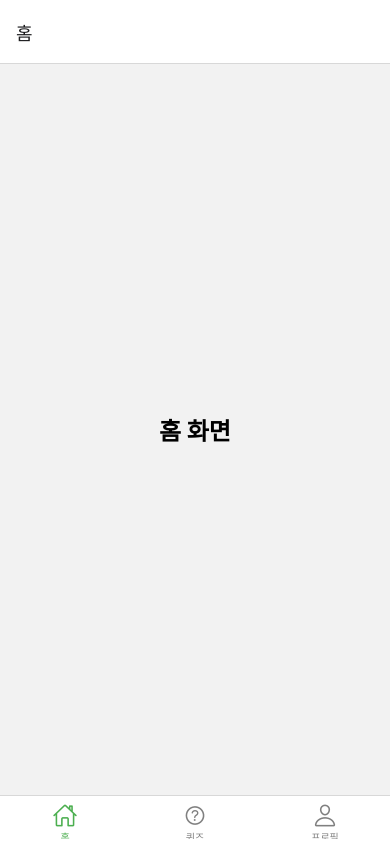
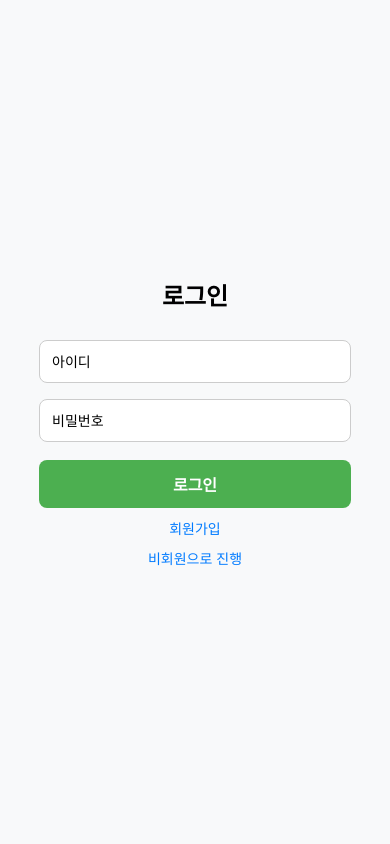
Before and after one commit to gyhan0223/SangSik, a React Native app: screen /Login in a window 390 px wide. Built offline with nearby package versions, Linux system fonts and the light colour scheme.

Commit message:
홈 화면 추가 + 앱 시작 시 로그인 페이지 구현 + 비회원 클릭시 바로 홈 화면으로 들어옴

```diff
--- /dev/null
+++ b/App.js
@@ -0,0 +1,54 @@
+import React from "react";
+import { createBottomTabNavigator } from "@react-navigation/bottom-tabs";
+import { createStackNavigator } from "@react-navigation/stack";
+import { NavigationContainer } from "@react-navigation/native";
+import { Ionicons } from "@expo/vector-icons"; // 아이콘 사용
+
+import HomeScreen from "./screens/HomeScreen";
+import QuizScreen from "./screens/QuizScreen";
+import ProfileScreen from "./screens/ProfileScreen";
+import LoginScreen from "./screens/LoginScreen";
+import SignUpScreen from "./screens/SignUpScreen";
+
+const Tab = createBottomTabNavigator();
+const Stack = createStackNavigator();
+
+// ✅ Tab Navigator (홈, 퀴즈, 프로필)
+function TabNavigator() {
+  return (
+    <Tab.Navigator
+      screenOptions={({ route }) => ({
+        tabBarIcon: ({ color, size }) => {
+          let iconName;
+          if (route.name === "홈") iconName = "home-outline";
+          else if (route.name === "퀴즈") iconName = "help-circle-outline";
+          else if (route.name === "프로필") iconName = "person-outline";
+
+          return <Ionicons name={iconName} size={size} color={color} />;
+        },
+        tabBarActiveTintColor: "#4CAF50",
+        tabBarInactiveTintColor: "gray",
+      })}
+    >
+      <Tab.Screen name="홈" component={HomeScreen} />
+      <Tab.Screen name="퀴즈" component={QuizScreen} />
+      <Tab.Screen name="프로필" component={ProfileScreen} />
+    </Tab.Navigator>
+  );
+}
+
+// ✅ Stack Navigator (로그인 → 홈)
+export default function App() {
+  return (
+    <NavigationContainer>
+      <Stack.Navigator
+        initialRouteName="Login"
+        screenOptions={{ headerShown: false }}
+      >
+        <Stack.Screen name="Login" component={LoginScreen} />
+        <Stack.Screen name="SignUp" component={SignUpScreen} />
+        <Stack.Screen name="Main" component={TabNavigator} />
+      </Stack.Navigator>
+    </NavigationContainer>
+  );
+}
--- a/index.js
+++ b/index.js
@@ -1,6 +1,6 @@
 import { registerRootComponent } from "expo";
 
-import App from "./screens/App";
+import App from "./App";
 
 // registerRootComponent calls AppRegistry.registerComponent('main', () => App);
 // It also ensures that whether you load the app in Expo Go or in a native build,
--- a/screens/App.js
+++ /dev/null
@@ -1,34 +0,0 @@
-import React from "react";
-import { createBottomTabNavigator } from "@react-navigation/bottom-tabs";
-import { NavigationContainer } from "@react-navigation/native";
-import HomeScreen from "./HomeScreen";
-import QuizScreen from "./QuizScreen";
-import ProfileScreen from "./ProfileScreen";
-import { Ionicons } from "@expo/vector-icons"; // 아이콘 사용
-
-const Tab = createBottomTabNavigator();
-
-export default function App() {
-  return (
-    <NavigationContainer>
-      <Tab.Navigator
-        screenOptions={({ route }) => ({
-          tabBarIcon: ({ color, size }) => {
-            let iconName;
-            if (route.name === "홈") iconName = "home-outline";
-            else if (route.name === "퀴즈") iconName = "help-circle-outline";
-            else if (route.name === "프로필") iconName = "person-outline";
-
-            return <Ionicons name={iconName} size={size} color={color} />;
-          },
-          tabBarActiveTintColor: "#4CAF50",
-          tabBarInactiveTintColor: "gray",
-        })}
-      >
-        <Tab.Screen name="홈" component={HomeScreen} />
-        <Tab.Screen name="퀴즈" component={QuizScreen} />
-        <Tab.Screen name="프로필" component={ProfileScreen} />
-      </Tab.Navigator>
-    </NavigationContainer>
-  );
-}
--- a/screens/HomeScreen.js
+++ b/screens/HomeScreen.js
@@ -1,15 +1,92 @@
-import React from "react";
-import { View, Text, StyleSheet } from "react-native";
+import React, { useState } from "react";
+import {
+  View,
+  Text,
+  ScrollView,
+  TouchableOpacity,
+  StyleSheet,
+} from "react-native";
+import { useNavigation } from "@react-navigation/native";
 
 export default function HomeScreen() {
+  const navigation = useNavigation();
+  const [points, setPoints] = useState(100); // 예시 포인트 값
+
+  // 카테고리 목록
+  const categories = ["과학", "역사", "스포츠", "음악", "영화", "기술", "문학"];
+
   return (
     <View style={styles.container}>
-      <Text style={styles.text}>홈 화면</Text>
+      {/* 헤더 */}
+      <View style={styles.header}>
+        <Text style={styles.headerTitle}>홈</Text>
+        <Text style={styles.headerPoints}>내 포인트: {points}점</Text>
+      </View>
+
+      {/* 카테고리 선택 */}
+      <Text style={styles.categoryTitle}>카테고리 선택</Text>
+      <ScrollView
+        horizontal
+        showsHorizontalScrollIndicator={false}
+        style={styles.categoryScroll}
+      >
+        {categories.map((category, index) => (
+          <TouchableOpacity
+            key={index}
+            style={styles.categoryButton}
+            onPress={() => navigation.navigate("퀴즈", { category })}
+          >
+            <Text style={styles.categoryText}>{category}</Text>
+          </TouchableOpacity>
+        ))}
+      </ScrollView>
     </View>
   );
 }
 
 const styles = StyleSheet.create({
-  container: { flex: 1, justifyContent: "center", alignItems: "center" },
-  text: { fontSize: 24, fontWeight: "bold" },
+  container: {
+    flex: 1,
+    backgroundColor: "#f8f9fa",
+  },
+  header: {
+    flexDirection: "row",
+    justifyContent: "space-between",
+    alignItems: "center",
+    paddingHorizontal: 20,
+    paddingVertical: 10,
+    backgroundColor: "#4CAF50",
+  },
+  headerTitle: {
+    fontSize: 24,
+    fontWeight: "bold",
+    color: "#fff",
+  },
+  headerPoints: {
+    fontSize: 16,
+    color: "#fff",
+  },
+  categoryTitle: {
+    fontSize: 20,
+    fontWeight: "bold",
+    marginTop: 20,
+    marginLeft: 20,
+  },
+  categoryScroll: {
+    marginTop: 10,
+    paddingHorizontal: 10,
+    flexGrow: 0, // 👈 스크롤뷰가 불필요하게 커지는 걸 방지
+  },
+  categoryButton: {
+    backgroundColor: "#4CAF50",
+    paddingVertical: 8, // 줄여서 버튼 크기 조정
+    paddingHorizontal: 15, // 좌우 공간 적절히 유지
+    borderRadius: 15, // 둥근 정도 조정
+    marginHorizontal: 5,
+  },
+  categoryText: {
+    fontSize: 16,
+    color: "#fff",
+    fontWeight: "bold",
+  },
 });
--- /dev/null
+++ b/screens/LoginScreen.js
@@ -0,0 +1,96 @@
+import React, { useState } from "react";
+import {
+  View,
+  Text,
+  TextInput,
+  TouchableOpacity,
+  StyleSheet,
+} from "react-native";
+import { useNavigation } from "@react-navigation/native";
+
+export default function LoginScreen() {
+  const navigation = useNavigation();
+  const [id, setId] = useState("");
+  const [password, setPassword] = useState("");
+
+  return (
+    <View style={styles.container}>
+      <Text style={styles.title}>로그인</Text>
+
+      <TextInput
+        style={styles.input}
+        placeholder="아이디"
+        value={id}
+        onChangeText={setId}
+      />
+      <TextInput
+        style={styles.input}
+        placeholder="비밀번호"
+        secureTextEntry
+        value={password}
+        onChangeText={setPassword}
+      />
+
+      <TouchableOpacity style={styles.loginButton}>
+        <Text style={styles.loginButtonText}>로그인</Text>
+      </TouchableOpacity>
+
+      <TouchableOpacity
+        style={styles.optionButton}
+        onPress={() => navigation.navigate("SignUp")}
+      >
+        <Text style={styles.optionText}>회원가입</Text>
+      </TouchableOpacity>
+
+      <TouchableOpacity
+        style={styles.optionButton}
+        onPress={() => navigation.replace("Main")}
+      >
+        <Text style={styles.optionText}>비회원으로 진행</Text>
+      </TouchableOpacity>
+    </View>
+  );
+}
+
+const styles = StyleSheet.create({
+  container: {
+    flex: 1,
+    justifyContent: "center",
+    alignItems: "center",
+    backgroundColor: "#f8f9fa",
+  },
+  title: {
+    fontSize: 24,
+    fontWeight: "bold",
+    marginBottom: 20,
+  },
+  input: {
+    width: "80%",
+    padding: 12,
+    marginVertical: 8,
+    borderWidth: 1,
+    borderColor: "#ccc",
+    borderRadius: 8,
+    backgroundColor: "#fff",
+  },
+  loginButton: {
+    backgroundColor: "#4CAF50",
+    padding: 12,
+    borderRadius: 8,
+    width: "80%",
+    alignItems: "center",
+    marginTop: 10,
+  },
+  loginButtonText: {
+    color: "#fff",
+    fontSize: 16,
+    fontWeight: "bold",
+  },
+  optionButton: {
+    marginTop: 10,
+  },
+  optionText: {
+    fontSize: 14,
+    color: "#007bff",
+  },
+});
--- a/screens/QuizScreen.js
+++ b/screens/QuizScreen.js
@@ -103,7 +103,6 @@ export default function QuizScreen() {
           </TouchableOpacity>
         ))}
       </View>
-      );
     </View>
   );
 }
--- /dev/null
+++ b/screens/SignUpScreen.js
@@ -0,0 +1,78 @@
+import React, { useState } from "react";
+import {
+  View,
+  Text,
+  TextInput,
+  TouchableOpacity,
+  StyleSheet,
+} from "react-native";
+import { useNavigation } from "@react-navigation/native";
+
+export default function SignUpScreen() {
+  const navigation = useNavigation();
+  const [id, setId] = useState("");
+  const [password, setPassword] = useState("");
+
+  return (
+    <View style={styles.container}>
+      <Text style={styles.title}>회원가입</Text>
+
+      <TextInput
+        style={styles.input}
+        placeholder="아이디"
+        value={id}
+        onChangeText={setId}
+      />
+      <TextInput
+        style={styles.input}
+        placeholder="비밀번호"
+        secureTextEntry
+        value={password}
+        onChangeText={setPassword}
+      />
+
+      <TouchableOpacity
+        style={styles.confirmButton}
+        onPress={() => navigation.goBack()}
+      >
+        <Text style={styles.confirmButtonText}>확인</Text>
+      </TouchableOpacity>
+    </View>
+  );
+}
+
+const styles = StyleSheet.create({
+  container: {
+    flex: 1,
+    justifyContent: "center",
+    alignItems: "center",
+    backgroundColor: "#f8f9fa",
+  },
+  title: {
+    fontSize: 24,
+    fontWeight: "bold",
+    marginBottom: 20,
+  },
+  input: {
+    width: "80%",
+    padding: 12,
+    marginVertical: 8,
+    borderWidth: 1,
+    borderColor: "#ccc",
+    borderRadius: 8,
+    backgroundColor: "#fff",
+  },
+  confirmButton: {
+    backgroundColor: "#4CAF50",
+    padding: 12,
+    borderRadius: 8,
+    width: "80%",
+    alignItems: "center",
+    marginTop: 10,
+  },
+  confirmButtonText: {
+    color: "#fff",
+    fontSize: 16,
+    fontWeight: "bold",
+  },
+});
--- a/styles.js
+++ b/styles.js
@@ -6,11 +6,12 @@ const styles = StyleSheet.create({
     backgroundColor: "#f8f9fa", // 밝은 배경색
   },
   header: {
-    height: 100,
-    justifyContent: "flex-end", // 아래쪽 정렬
+    flexDirection: "row",
+    justifyContent: "space-between",
     alignItems: "center",
-    backgroundColor: "#4CAF50", // 초록색 헤더
-    paddingBottom: 10, // 텍스트를 살짝 위로 올림
+    paddingHorizontal: 20,
+    paddingVertical: 10,
+    backgroundColor: "#4CAF50",
   },
   headerText: {
     fontSize: 24,
```
Also changed, not shown: package.json (+4 -3 lines), 1 other file (tests, documents, lock files or other folders).
